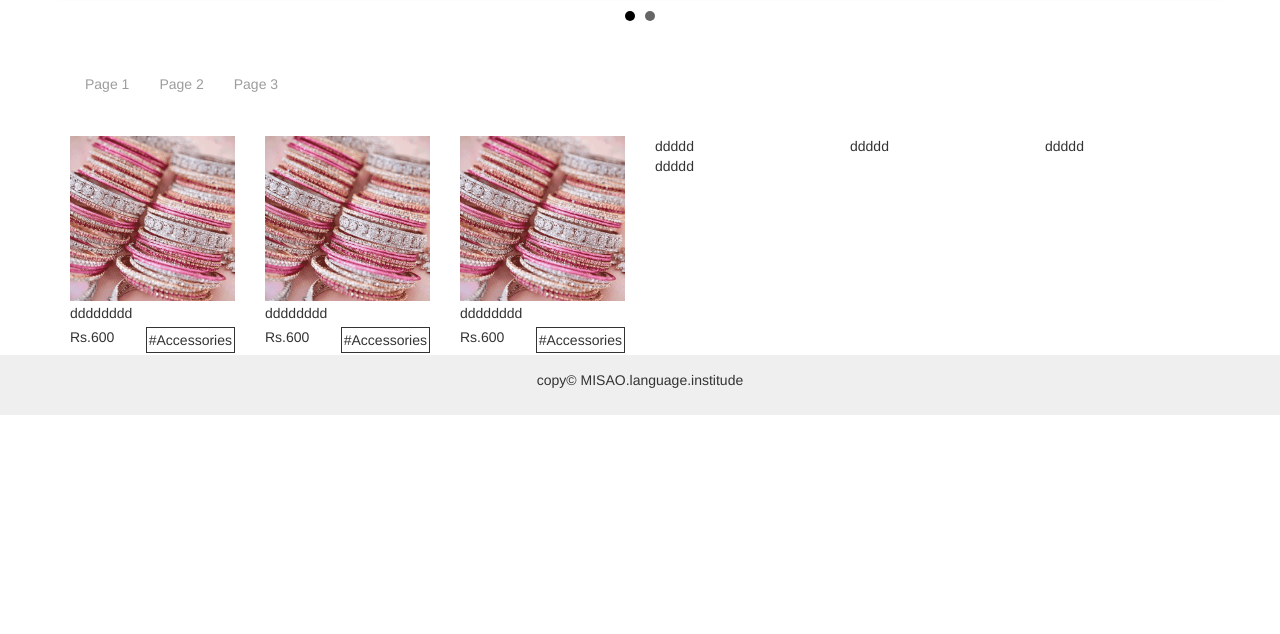
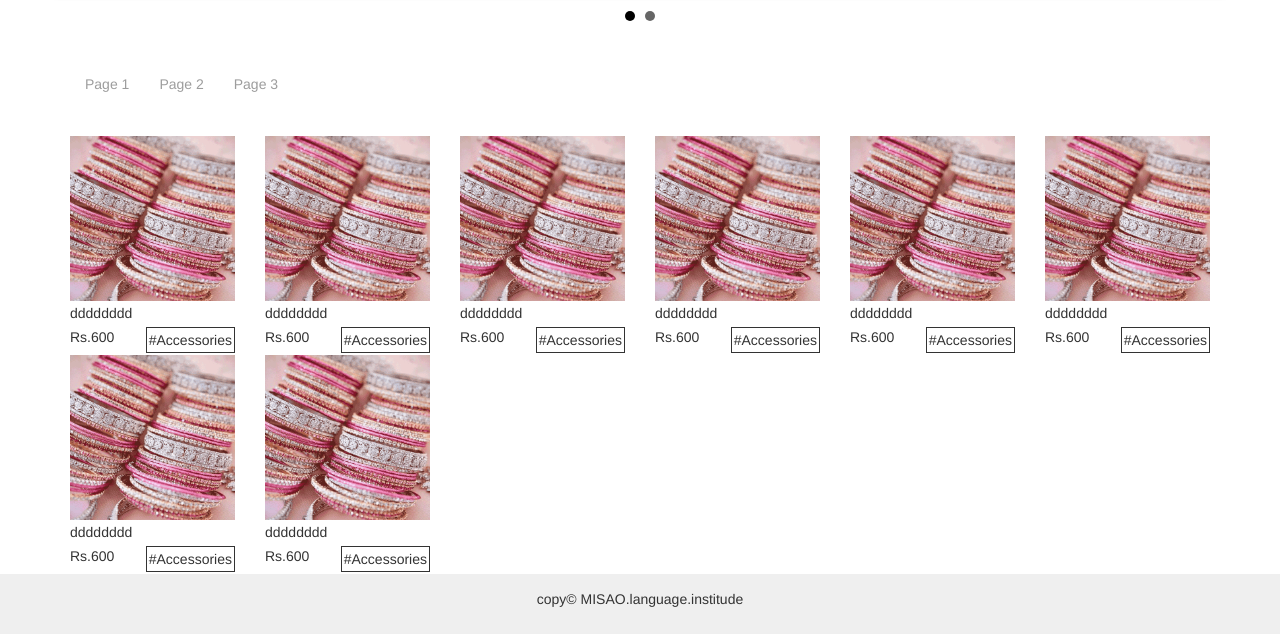
Before and after one commit to shimoikura/misao-ec-demo, a PHP site: page / in a window 1280 px wide. Shown: the part 495-1129 px from the top of the page. Before the commit the page ends 910 px from the top, so only its background shows below. Run offline with PHP 8.4, Linux system fonts and the light colour scheme.

Commit message:
Aded link to cart.php from index.php

```diff
--- a/css/style.css
+++ b/css/style.css
@@ -46,6 +46,12 @@
   opacity: 0.5;
 }
 /*----------------Product-----------------------------*/
+.product-box p{
+  margin: 2px 0;
+}
+.product-box a{
+  color: #333;
+}
 .img-product{
     width: 100%;
 }
@@ -66,9 +72,6 @@
   position: absolute;
   display: none;
   background: rgba(255,255,255,0.5);
-}
-.product-box p{
-  margin: 2px 0;
 }
 .l{
   float: left;
--- a/header.php
+++ b/header.php
@@ -55,7 +55,7 @@
             <p>REGISTER</p>
           </li>
           <li>
-            <a href="index.php" style="color:#333; text-decoration:none">
+            <a href="cart.php" style="color:#333; text-decoration:none">
             <i class="glyphicon glyphicon-shopping-cart" aria-hidden="true"></i>
             <p>CART</p>
             </a>
--- a/index.php
+++ b/index.php
@@ -1,5 +1,6 @@
 <?php  include "header.php"; ?>
 
+<!-- Top Page Slider Setting -->
 <script type="text/javascript">
 $(document).ready(function(){
   $('.bxslider').bxSlider({
@@ -7,9 +8,6 @@ $(document).ready(function(){
     auto: true,
     speed: 1000,
   });
-// Top Page Slider Setting -------------------------------------------------------------------
- $('.item-box').click(function(){
- });
 });
 </script>
 
@@ -46,46 +44,104 @@ $(document).ready(function(){
       <p class="l">Rs.600</p>
       <p class="r">#Accessories</p>
     </div>
-
     <div class="col-md-2 col-sm-3 col-xs-6 product-box">
       <div class="img-product-box">
+        <a href="page.php">
         <div class="detail-product">
           <h4>BRAKET</h4>
           <span>nice!!</span>
           <p>DITAIL</p>
         </div>
+        </a>
       </div>
       <p>dddddddd</p>
       <p class="l">Rs.600</p>
       <p class="r">#Accessories</p>
     </div>
-
-
-    <div class="col-md-2 col-sm-6 product-box">
+    <div class="col-md-2 col-sm-3 col-xs-6 product-box">
       <div class="img-product-box">
-      </div>
-      <div class="detail-product">
-        <h4>BRAKET</h4>
-        <span>nice!!</span>
-        <p>DITAIL</p>
+        <a href="page.php">
+        <div class="detail-product">
+          <h4>BRAKET</h4>
+          <span>nice!!</span>
+          <p>DITAIL</p>
+        </div>
+        </a>
       </div>
       <p>dddddddd</p>
       <p class="l">Rs.600</p>
       <p class="r">#Accessories</p>
     </div>
-    <div class="col-md-2 product-box">
-          ddddd
+    <div class="col-md-2 col-sm-3 col-xs-6 product-box">
+      <div class="img-product-box">
+        <a href="page.php">
+        <div class="detail-product">
+          <h4>BRAKET</h4>
+          <span>nice!!</span>
+          <p>DITAIL</p>
+        </div>
+        </a>
+      </div>
+      <p>dddddddd</p>
+      <p class="l">Rs.600</p>
+      <p class="r">#Accessories</p>
     </div>
-    <div class="col-md-2 product-box">
-          ddddd
+    <div class="col-md-2 col-sm-3 col-xs-6 product-box">
+      <div class="img-product-box">
+        <a href="page.php">
+        <div class="detail-product">
+          <h4>BRAKET</h4>
+          <span>nice!!</span>
+          <p>DITAIL</p>
+        </div>
+        </a>
+      </div>
+      <p>dddddddd</p>
+      <p class="l">Rs.600</p>
+      <p class="r">#Accessories</p>
     </div>
-    <div class="col-md-2 product-box">
-                  ddddd
+    <div class="col-md-2 col-sm-3 col-xs-6 product-box">
+      <div class="img-product-box">
+        <a href="page.php">
+        <div class="detail-product">
+          <h4>BRAKET</h4>
+          <span>nice!!</span>
+          <p>DITAIL</p>
+        </div>
+        </a>
+      </div>
+      <p>dddddddd</p>
+      <p class="l">Rs.600</p>
+      <p class="r">#Accessories</p>
     </div>
-    <div class="col-md-2 product-box">
-                      ddddd
-                    </div>
-
+    <div class="col-md-2 col-sm-3 col-xs-6 product-box">
+      <div class="img-product-box">
+        <a href="page.php">
+        <div class="detail-product">
+          <h4>BRAKET</h4>
+          <span>nice!!</span>
+          <p>DITAIL</p>
+        </div>
+        </a>
+      </div>
+      <p>dddddddd</p>
+      <p class="l">Rs.600</p>
+      <p class="r">#Accessories</p>
+    </div>
+    <div class="col-md-2 col-sm-3 col-xs-6 product-box">
+      <div class="img-product-box">
+        <a href="page.php">
+        <div class="detail-product">
+          <h4>BRAKET</h4>
+          <span>nice!!</span>
+          <p>DITAIL</p>
+        </div>
+        </a>
+      </div>
+      <p>dddddddd</p>
+      <p class="l">Rs.600</p>
+      <p class="r">#Accessories</p>
+    </div>
   </div>
 </div>
 
```
